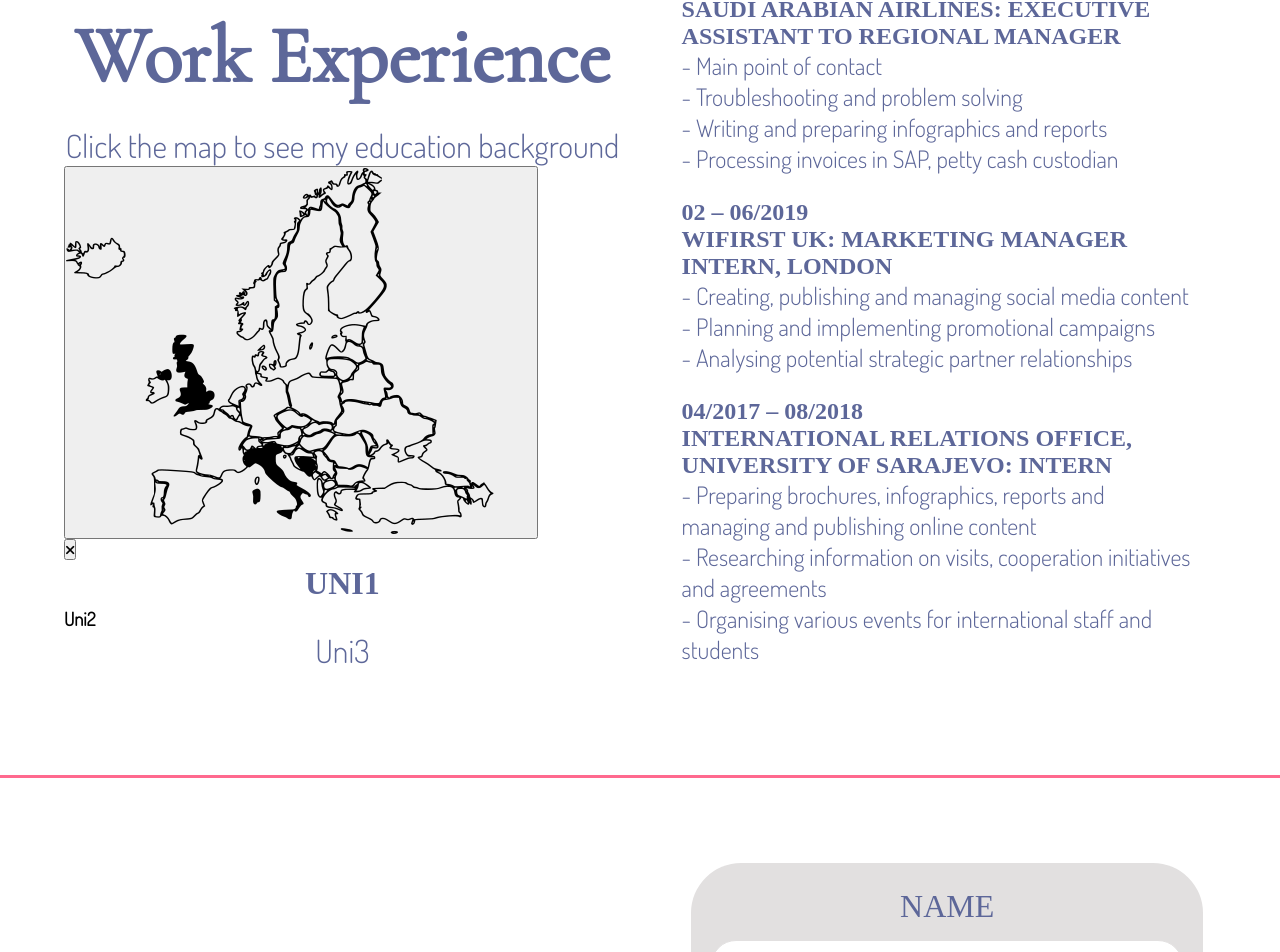
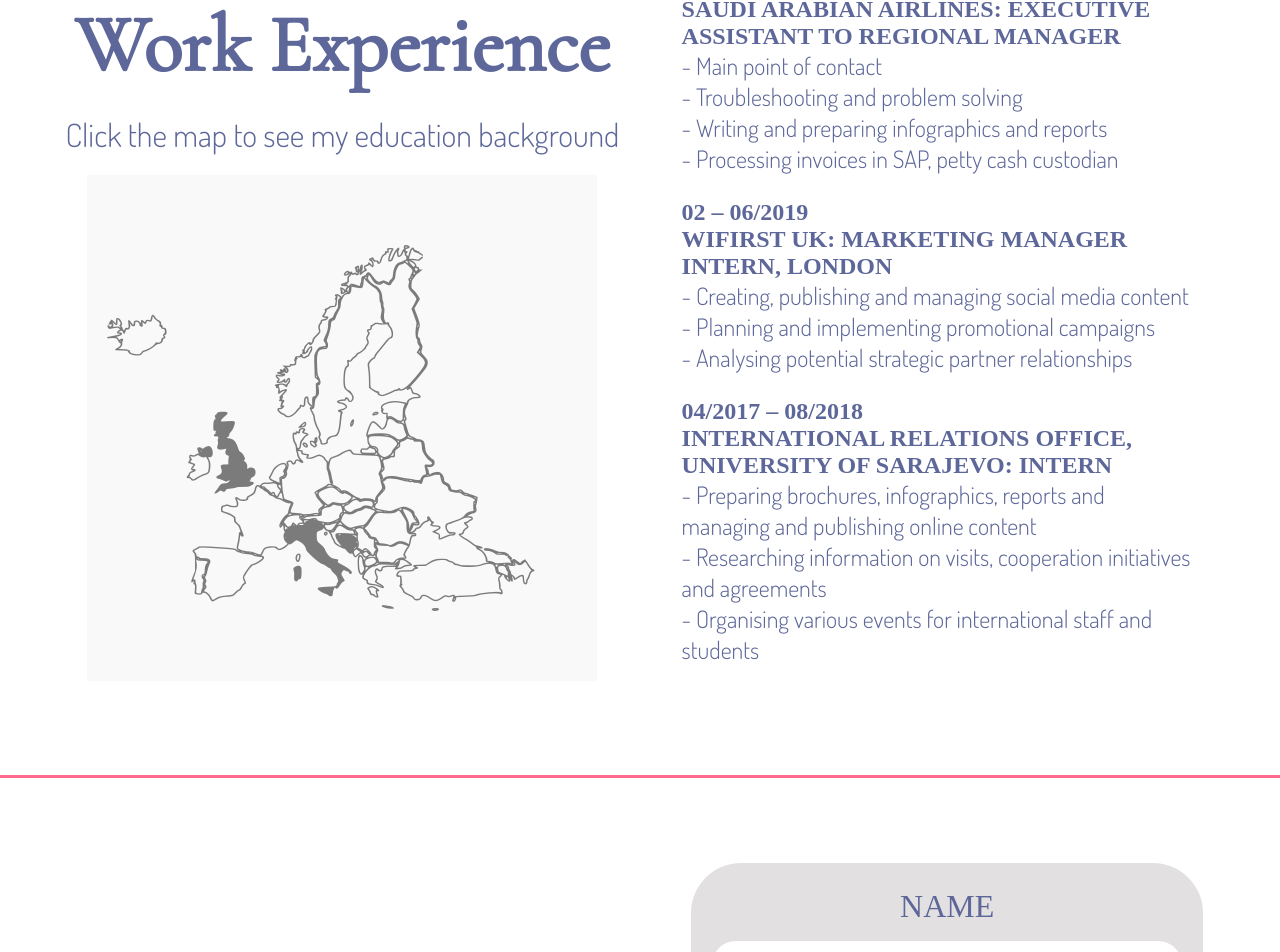
Before and after one commit to Mejsun/My-Portfolio, a React (Create React App) app: page / in a window 1280 px wide. Shown: the part 2635-3587 px from the top of the page. Built offline with nearby package versions, Linux system fonts and the light colour scheme; a web font is replaced by a local one.

Commit message:
positioning edu box popup

```diff
--- a/src/About/About.jsx
+++ b/src/About/About.jsx
@@ -7,9 +7,9 @@
       <h1>Mejsun Alghoul</h1>
       <h2>Junior Front end developer</h2>
       <div className='contact-grid'>
-          <a className='contact-info' href='https://github.com/Mejsun' target='_blank' rel='noreferrer'><i class="fa-brands fa-github-square fa-fw"></i>Github</a>
-          <a className='contact-info' href='https://www.linkedin.com/in/mejsun-al-ghoul/' target='_blank' rel='noreferrer'><i class="fa-brands fa-linkedin fa-fw"></i>Linkedin</a>
-          <a className='contact-info' href="https://drive.google.com/file/d/1IX0W6sD9LlnYNg7Y5WodMRyLt4X7SuBL/view?usp=sharing" target='_blank' rel='noreferrer'><i class="fa-solid fa-file-lines fa-fw"></i>CV</a>
+          <a className='contact-info' href='https://github.com/Mejsun' target='_blank' rel='noreferrer'><i className="fa-brands fa-github-square fa-fw"></i>Github</a>
+          <a className='contact-info' href='https://www.linkedin.com/in/mejsun-al-ghoul/' target='_blank' rel='noreferrer'><i className="fa-brands fa-linkedin fa-fw"></i>Linkedin</a>
+          <a className='contact-info' href="https://drive.google.com/file/d/1IX0W6sD9LlnYNg7Y5WodMRyLt4X7SuBL/view?usp=sharing" target='_blank' rel='noreferrer'><i className="fa-solid fa-file-lines fa-fw"></i>CV</a>
       </div>
     </div>
     <div className='about-container'>
--- a/src/Menu/Menu.jsx
+++ b/src/Menu/Menu.jsx
@@ -3,11 +3,11 @@
 function Menu() {
   return (
     <div className='menu-container'>
-        <a className='menu-item' href='#about'><i class="fa-solid fa-user"></i><br/>About</a>
-        <a className='menu-item' href='#projects'><i class="fa-solid fa-laptop-code"></i><br/>Projects</a>
-        <a className='menu-item' href='#skills'><i class="fa-solid fa-user-gear"></i><br/>Skills</a>
-        <a className='menu-item' href='#experience'><i class="fa-solid fa-briefcase"></i><br/>Experience</a>
-        <a className='menu-item' href='#contact'><i class="fa-solid fa-envelope"></i><br/>Contact</a>
+        <a className='menu-item' href='#about'><i className="fa-solid fa-user"></i><br/>About</a>
+        <a className='menu-item' href='#projects'><i className="fa-solid fa-laptop-code"></i><br/>Projects</a>
+        <a className='menu-item' href='#skills'><i className="fa-solid fa-user-gear"></i><br/>Skills</a>
+        <a className='menu-item' href='#experience'><i className="fa-solid fa-briefcase"></i><br/>Experience</a>
+        <a className='menu-item' href='#contact'><i className="fa-solid fa-envelope"></i><br/>Contact</a>
     </div>
   )
 }
--- a/src/WorkExp/EduMap.jsx
+++ b/src/WorkExp/EduMap.jsx
@@ -5,8 +5,14 @@
     const [open, setOpen] = useState(false);
     const ref = useRef(null)
 
-    const toggleOpen = () => {setOpen(true)}
-    const toggleClose = () => {setOpen(false)}
+    const toggleOpen = () => {
+        setOpen(true)
+        ref.current.style.display = 'flex'
+    }
+    const toggleClose = () => {
+        setOpen(false)
+        ref.current.style.display = 'none'
+    }
 
     useEffect(() => {
         const clickOutside = (e) =>{
@@ -19,15 +25,15 @@
 
   return (
     <div>
-        <button type='button' onClick={toggleOpen} >
+        <button type='button' onClick={toggleOpen} className='button-box'>
         <img src={map} alt='europe map' className='map-img'></img>
         </button>
-        <div open={open} ref={ref}>
-          <button onClick={toggleClose}><i className='fas fa-close'></i></button>
+        <div ref={ref} className='uni-box'>
+          <button onClick={toggleClose} className='close-btn'><i className='fas fa-close'></i></button>
             <div>
-            <h2>Uni1</h2>
-            <h3>Uni2</h3>
-            <p>Uni3</p>
+                <h3>2018-2019: University of Westminster - Tourism MA</h3>
+                <h3>2014-2018: Economics and Business, University of Sarajevo - BA Management</h3>
+                <h3>2017-2018: University of Pavia - Erasmus student</h3>
             </div>
         </div>
     </div>
```
